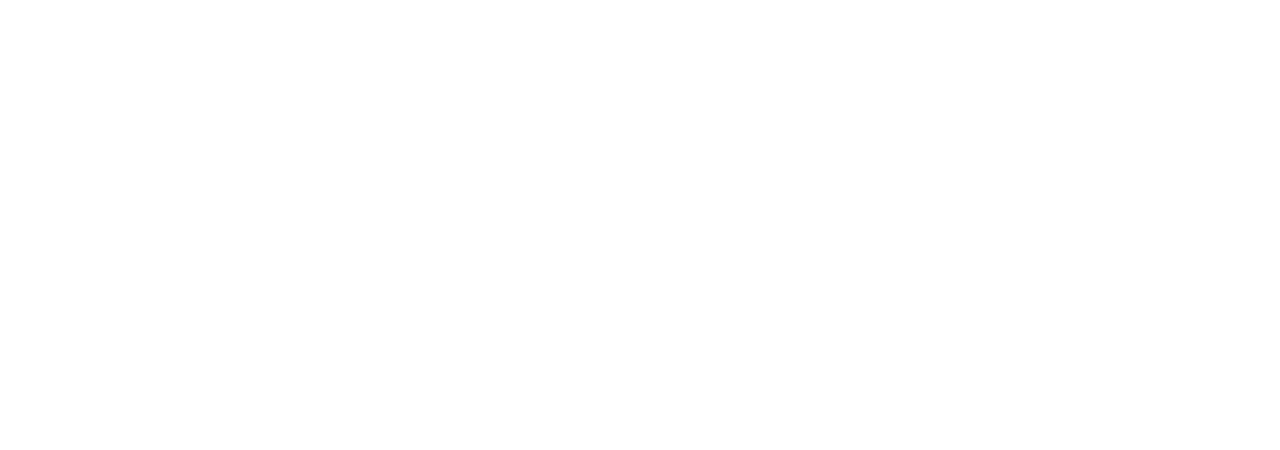
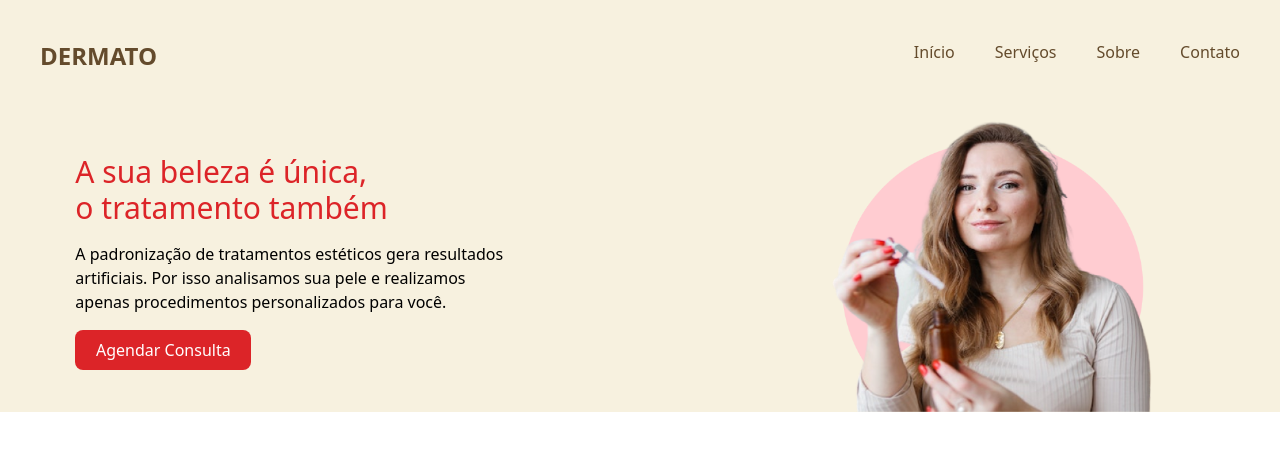
Before and after one commit to nmmm24052-hash/EstetikProject, a website: page src/index.html in a window 1280 px wide. Drawn offline with Linux system fonts and the light colour scheme.

Commit message:
section 1

```diff
--- a/src/index.html
+++ b/src/index.html
@@ -7,6 +7,30 @@
     <link rel="stylesheet" href="output.css">
 </head>
 <body>
+    <header class="bg-[#F7F1DF] w-[100%]">
+        <nav class="flex flex-row-reverse sm:flex-row justify-between sm:p-10 gap-5 ">
+            <h1 class="text-[#644B2C] font-bold text-2xl">DERMATO</h1>
+            <ol class="list-none hidden sm:flex gap-10 text-[#644B2C] font-[14px]">
+                <li>Início</li>
+                <li>Serviços</li>
+                <li>Sobre</li>
+                <li>Contato</li>
+            </ol>
+            <svg class="sm:hidden" width="43" height="18" viewBox="0 0 43 18" fill="none" xmlns="http://www.w3.org/2000/svg">
+<rect width="43" height="4" rx="2" fill="#DC2428"/>
+<rect y="7" width="43" height="4" rx="2" fill="#DC2428"/>
+<rect y="14" width="43" height="4" rx="2" fill="#DC2428"/>
+</svg>
+</nav>
+<section class="flex flex-col items-center sm:flex-row sm:justify-around ">
+    <article class="flex flex-col gap-4 items-center sm:items-start">
+        <h1 class="text-[#DC2428] text-3xl">A sua beleza é única,  <br> o tratamento também</h1>
+        <p>A padronização de tratamentos estéticos gera resultados <br> artificiais. Por isso analisamos sua pele e realizamos <br> apenas procedimentos personalizados para você.</p>
+        <button class="text-white bg-[#DC2428] w-44 rounded-lg h-[40px]">Agendar Consulta</button>
+    </article><br>
+    <img src="img (4).png" class="w-[330px] h-[200px] sm:w-[400px] sm:h-[300px]" alt="">
+</section>
+    </header>
 
 </body>
 </html>
```
Also changed, not shown: src/img (4).png (added), src/output.css.
